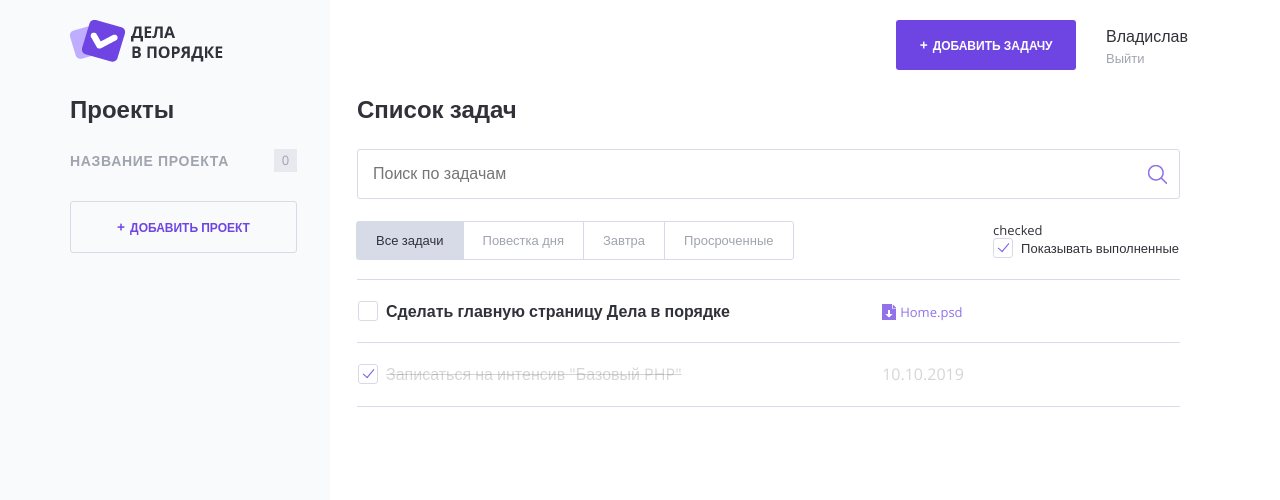
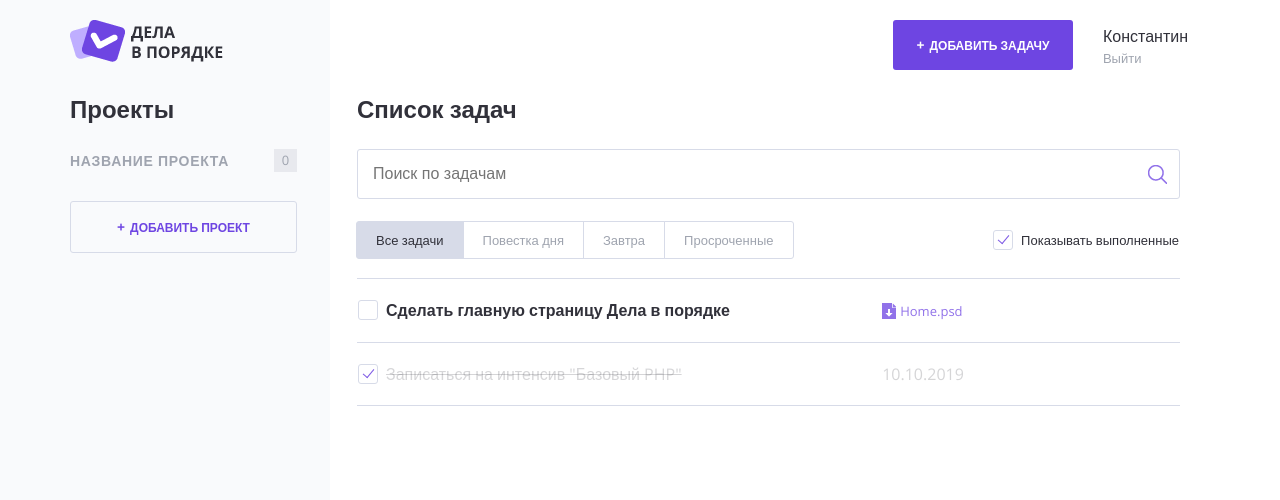
Before and after one commit to VladislavBryazkun/1035767-doingsdone-9, a PHP site: page / in a window 1280 px wide. Shown: the top 500 px of the page. Run offline with PHP 8.4, Linux system fonts and the light colour scheme.

Commit message:
ПравкиУсловия2

```diff
--- a/index.php
+++ b/index.php
@@ -28,8 +28,7 @@ $show_complete_tasks = rand(0, 1);
 
                 <div class="main-header__side-item user-menu">
                     <div class="user-menu__data">
-                        <p>Владислав</p>
-
+                        <p>Константин</p>
                         <a href="#">Выйти</a>
                     </div>
                 </div>
@@ -72,8 +71,7 @@ $show_complete_tasks = rand(0, 1);
 
                     <label class="checkbox">
                         <!--добавить сюда аттрибут "checked", если переменная $show_complete_tasks равна единице-->
-                        <?php if ($show_complete_tasks == 1): ?>checked<?php endif; ?>
-                        <input class="checkbox__input visually-hidden show_completed" <?php if ($show_complete_tasks == 1): ?>checked<?php endif; ?> type="checkbox">
+                     <input class="checkbox__input visually-hidden show_completed" <?php if ($show_complete_tasks === 1): ?>checked<?php endif; ?> type="checkbox">
                         <span class="checkbox__text">Показывать выполненные</span>
                     </label>
                 </div>
@@ -94,7 +92,7 @@ $show_complete_tasks = rand(0, 1);
                         <td class="task__date"></td>
                     </tr>
                     <!--показывать следующий тег <tr/>, если переменная $show_complete_tasks равна единице-->
-                    <?php if ($show_complete_tasks == 1): ?>
+                    <?php if ($show_complete_tasks === 1): ?>
                          <tr class="tasks__item task task--completed">
                             <td class="task__select">
                                 <label class="checkbox task__checkbox">
```
